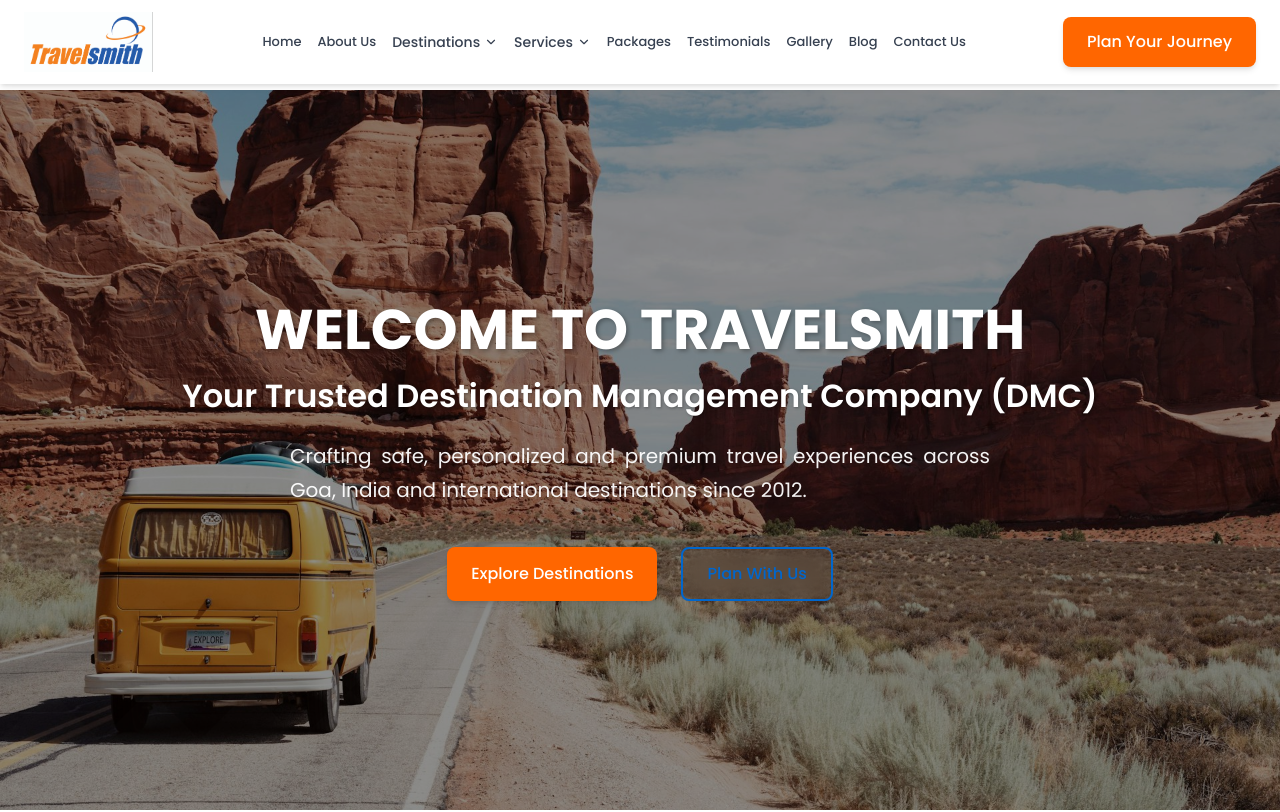
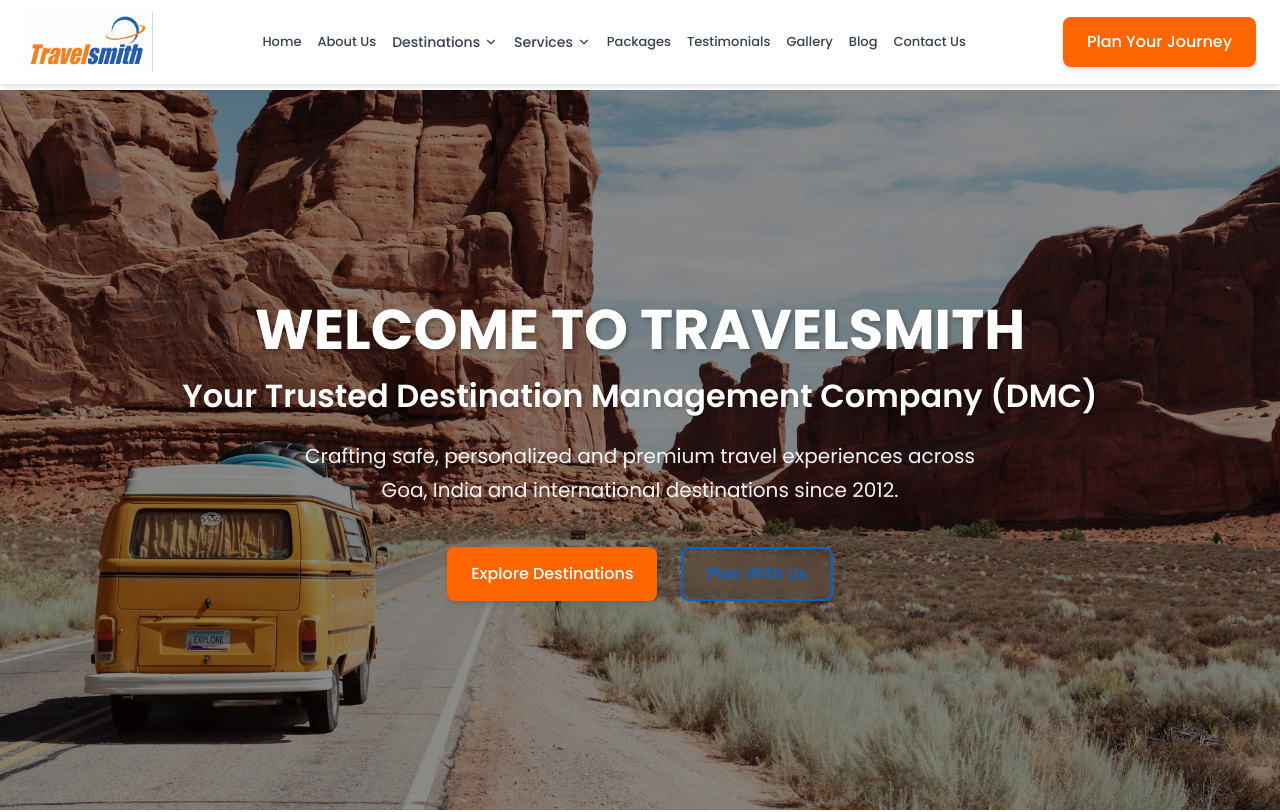
Before and after one commit to Pappubind/travelsmith2, a React (Vite) app: page / in a window 1280 px wide. Shown: the top 812 px of the page. Built offline with nearby package versions, Linux system fonts and the light colour scheme.

Commit message:
style: center align hero section text on all pages

```diff
--- a/src/index.css
+++ b/src/index.css
@@ -134,6 +134,31 @@ img {
   max-width: 100%;
   height: auto;
   display: block;
+}
+
+/* Hero Overrides - Center Align All Hero Text */
+.hero,
+.page-hero,
+.service-hero,
+.dest-hero,
+.hero-content,
+.dest-hero-content {
+  text-align: center !important;
+}
+
+.hero p,
+.page-hero p,
+.service-hero p,
+.dest-hero p,
+.hero-description,
+.hero-subtitle {
+  text-align: center !important;
+  margin-left: auto;
+  margin-right: auto;
+}
+
+.hero-buttons {
+  justify-content: center !important;
 }
 
 /* Container */
```
